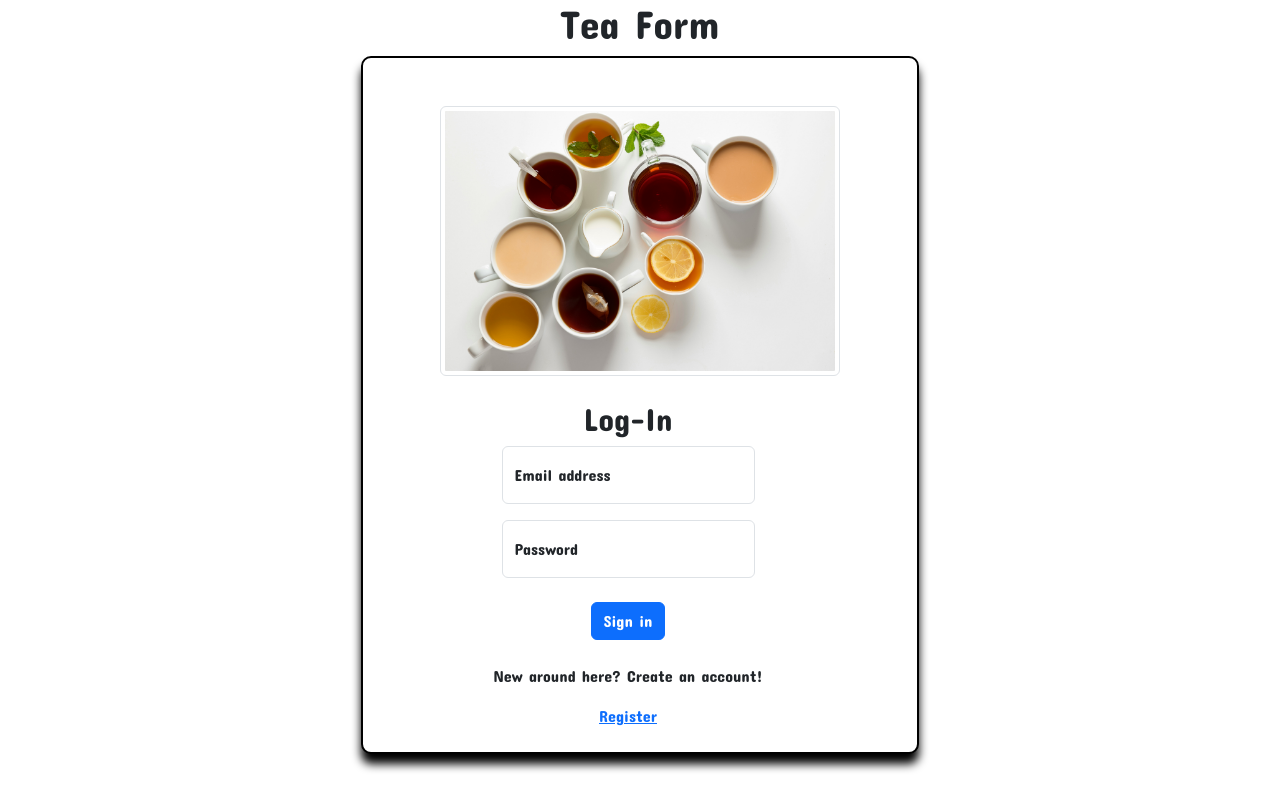
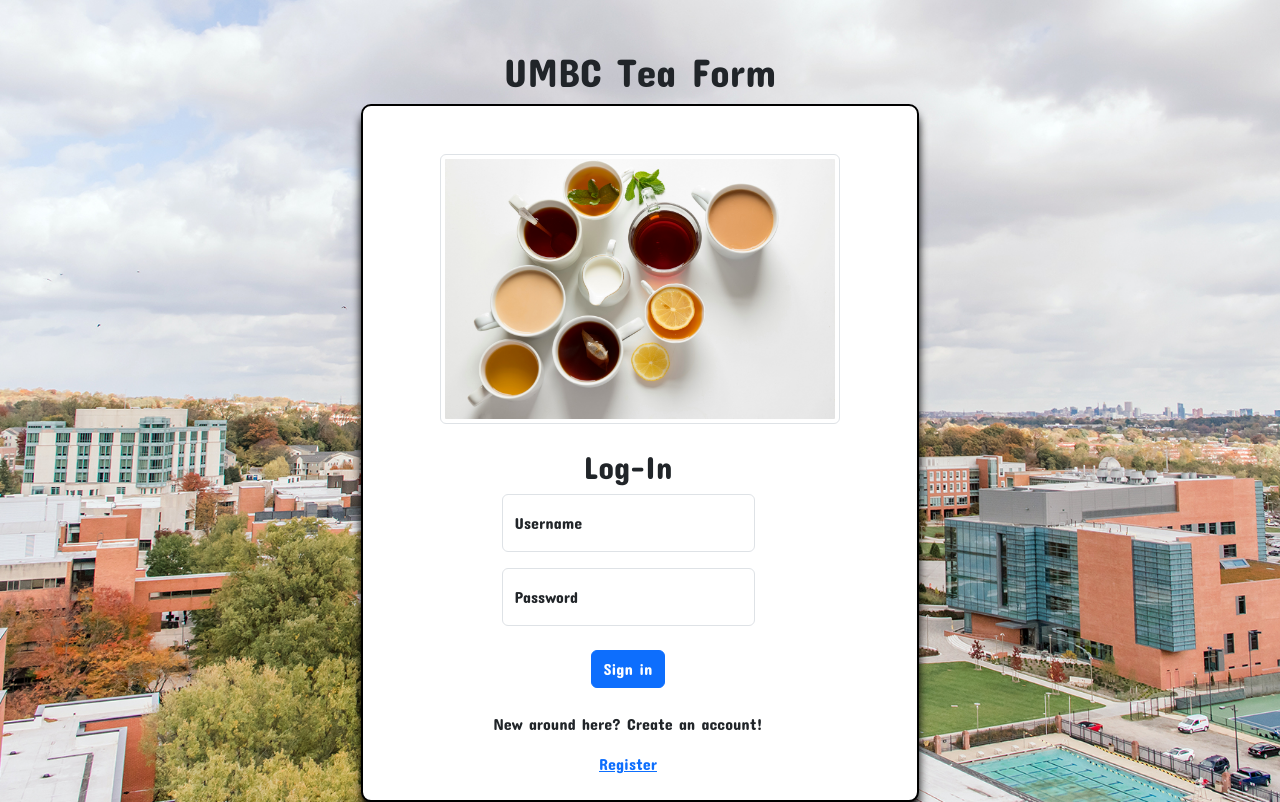
Before and after one commit to WillP2026/Form-SWE, a PHP site: page / in a window 1280 px wide. Before the commit the page ends 771 px from the top, so only its background shows below. Run offline with PHP 8.4, Linux system fonts and the light colour scheme.

Commit message:
Login function works. create form next.

```diff
--- a/index.php
+++ b/index.php
@@ -13,12 +13,37 @@
   <body>
     <script src="https://cdn.jsdelivr.net/npm/bootstrap@5.3.3/dist/js/bootstrap.bundle.min.js" integrity="sha384-YvpcrYf0tY3lHB60NNkmXc5s9fDVZLESaAA55NDzOxhy9GkcIdslK1eN7N6jIeHz" crossorigin="anonymous"></script>
 
+    <?php
+      include("config.php");
+      if(isset($_POST['logging'])){
+
+        $username = $_POST['username'];
+        $password = $_POST['password'];
+        $result = mysqli_query($db,"SELECT * FROM users WHERE username = '$username' AND password = '$password'");
+        $row = mysqli_fetch_assoc($result);
+
+        if(is_array($row) && !empty($row)){
+          $_SESSION['id'] = $row['id'];
+          $_SESSION['username'] = $row['username'];
+          $_SESSION['password'] = $row['password'];
+          $_SESSION['firstname'] = $row['firstname'];
+          $_SESSION['lastname'] = $row['lastname'];
+          header("Location: form.php");
+        }
+        else{
+          echo "<div class='alert alert-danger'> Invalid Username/Password  </div>";
+        }
+
+      }
+
+
+    ?>
 
 
     <div class="container text-center">
-        <h1>Tea Form</h1>
+        <h1 class="mt-5">UMBC Tea Form</h1>
         <div class="realform">
-          <form class="row mt-5 mb-4 ">
+          <form class="row mt-5 mb-4" method="post">
 
             <div class="col">
               <image src="teaimage.jpg" class="img-thumbnail" width="400px">
@@ -33,8 +58,8 @@
             <div class="row">
               <div class="col col-md-6" style="margin:auto">
                 <div class="form-floating mb-3">
-                  <input type="email" class="form-control" id="floatingInput" placeholder="name@example.com">
-                  <label for="floatingInput">Email address</label>
+                  <input type="test" class="form-control" id="username" name="username" placeholder="Username">
+                  <label for="floatingInput">Username</label>
                 </div>
               </div>
             </div>
@@ -42,7 +67,7 @@
             <div class="row">
               <div class="col col-md-6" style="margin:auto">
                 <div class="form-floating">
-                  <input type="password" class="form-control" id="floatingPassword" placeholder="Password">
+                  <input type="password" class="form-control" id="password" name="password" placeholder="Password">
                   <label for="floatingPassword">Password</label>
                 </div>
               </div>
@@ -50,7 +75,7 @@
 
             <div class="row mt-4">
               <div class="col col-md-6" style="margin:auto">
-                <button type="submit" class="btn btn-primary">Sign in</button>
+                <button type="submit" class="btn btn-primary" name="logging">Sign in</button>
               </div>
             </div>
 
--- a/style.css
+++ b/style.css
@@ -6,6 +6,10 @@
 
 }
 
+body{
+    background: url("digital-background-UMBC-admin-view.jpg");
+    background-size: cover;
+}
 
 
 .realform{
```
Also changed, not shown: form.php (added, +27 -0 lines), register.php (+1 -6 lines).
